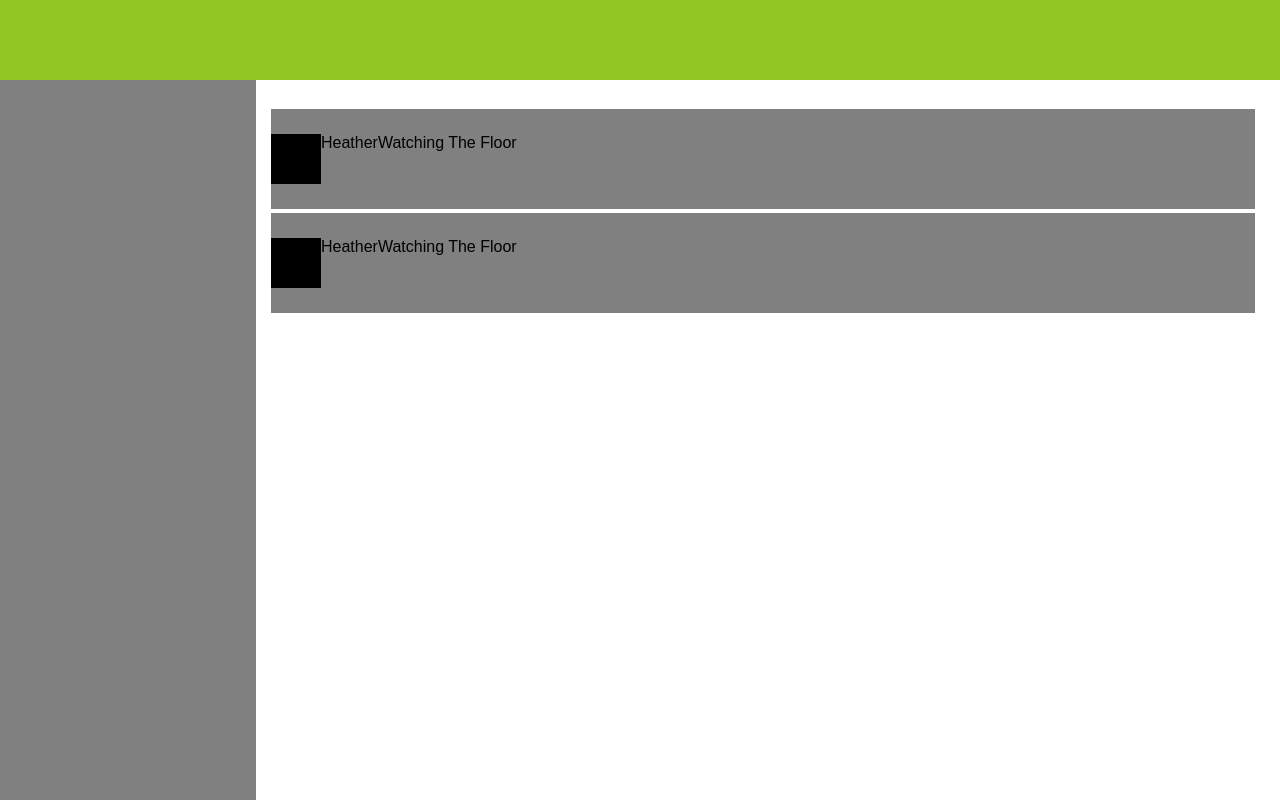
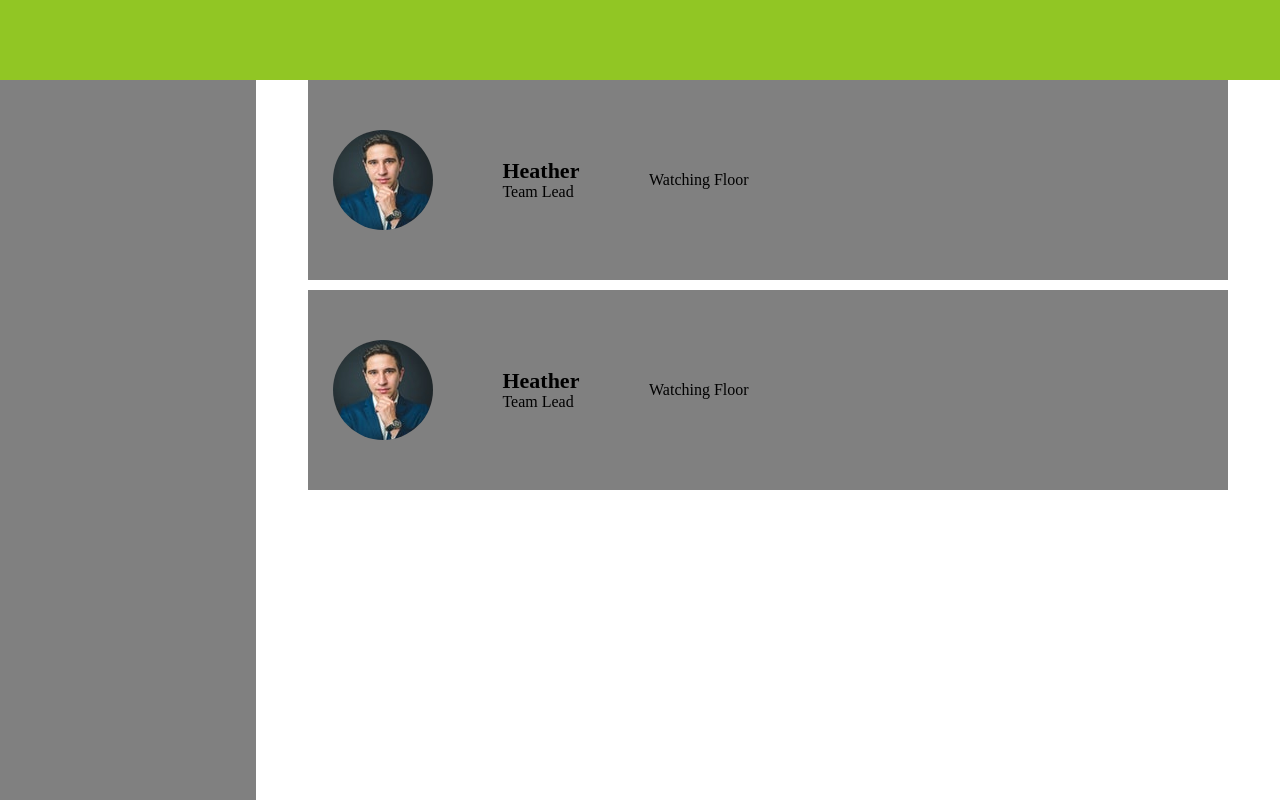
Before and after one commit to jacoblemperle/ess, a React (Create React App) app: page / in a window 1280 px wide. Built offline with nearby package versions, Linux system fonts and the light colour scheme.

Commit message:
changed stuff

```diff
--- a/src/App.js
+++ b/src/App.js
@@ -9,11 +9,11 @@
           <nav className="header-bar"></nav>
           <div className="sidebar-nav"></div>
           <div className="main-content">
-              <div className="top-section">
+              <div className="supervisor-section">
                   <UserBar />
                   <UserBar />
               </div>
-              <div className="bottom-section">
+              <div className="help-section">
 
               </div>
           </div>
--- a/src/components/UserBar.js
+++ b/src/components/UserBar.js
@@ -1,14 +1,20 @@
 import React, { Component } from 'react';
 import '../styles/UserBar.css';
+import maleImage from '../assets/male-face.jpeg'
 
 class UserBar extends Component {
     render() {
         return (
-            <div className="main-section">
-                <div className="section-content">
-                    <div className="avatar">Hello</div>
-                    <div className="role">Heather</div>
-                    <div className="status-code">Watching The Floor</div>
+            <div className="userhelp-bar">
+                <div className="userImg">
+                    <img className="uImg" src={maleImage} alt=""/>
+                </div>
+                <div className="userName">
+                    <p className="uName">Heather</p>
+                    <p className="uRole">Team Lead</p>
+                </div>
+                <div className="userStatus">
+                    <p className="uStatus">Watching Floor</p>
                 </div>
             </div>
         );
--- a/src/index.css
+++ b/src/index.css
@@ -1,5 +1,447 @@
+/*! normalize.css v7.0.0 | MIT License | github.com/necolas/normalize.css */
+
+/* Document
+   ========================================================================== */
+
+/**
+ * 1. Correct the line height in all browsers.
+ * 2. Prevent adjustments of font size after orientation changes in
+ *    IE on Windows Phone and in iOS.
+ */
+
+html {
+  line-height: 1.15; /* 1 */
+  -ms-text-size-adjust: 100%; /* 2 */
+  -webkit-text-size-adjust: 100%; /* 2 */
+}
+
+/* Sections
+   ========================================================================== */
+
+/**
+ * Remove the margin in all browsers (opinionated).
+ */
+
 body {
   margin: 0;
+}
+
+/**
+ * Add the correct display in IE 9-.
+ */
+
+article,
+aside,
+footer,
+header,
+nav,
+section {
+  display: block;
+}
+
+/**
+ * Correct the font size and margin on `h1` elements within `section` and
+ * `article` contexts in Chrome, Firefox, and Safari.
+ */
+
+h1 {
+  font-size: 2em;
+  margin: 0.67em 0;
+}
+
+/* Grouping content
+   ========================================================================== */
+
+/**
+ * Add the correct display in IE 9-.
+ * 1. Add the correct display in IE.
+ */
+
+figcaption,
+figure,
+main { /* 1 */
+  display: block;
+}
+
+/**
+ * Add the correct margin in IE 8.
+ */
+
+figure {
+  margin: 1em 40px;
+}
+
+/**
+ * 1. Add the correct box sizing in Firefox.
+ * 2. Show the overflow in Edge and IE.
+ */
+
+hr {
+  box-sizing: content-box; /* 1 */
+  height: 0; /* 1 */
+  overflow: visible; /* 2 */
+}
+
+/**
+ * 1. Correct the inheritance and scaling of font size in all browsers.
+ * 2. Correct the odd `em` font sizing in all browsers.
+ */
+
+pre {
+  font-family: monospace, monospace; /* 1 */
+  font-size: 1em; /* 2 */
+}
+
+/* Text-level semantics
+   ========================================================================== */
+
+/**
+ * 1. Remove the gray background on active links in IE 10.
+ * 2. Remove gaps in links underline in iOS 8+ and Safari 8+.
+ */
+
+a {
+  background-color: transparent; /* 1 */
+  -webkit-text-decoration-skip: objects; /* 2 */
+}
+
+/**
+ * 1. Remove the bottom border in Chrome 57- and Firefox 39-.
+ * 2. Add the correct text decoration in Chrome, Edge, IE, Opera, and Safari.
+ */
+
+abbr[title] {
+  border-bottom: none; /* 1 */
+  text-decoration: underline; /* 2 */
+  text-decoration: underline dotted; /* 2 */
+}
+
+/**
+ * Prevent the duplicate application of `bolder` by the next rule in Safari 6.
+ */
+
+b,
+strong {
+  font-weight: inherit;
+}
+
+/**
+ * Add the correct font weight in Chrome, Edge, and Safari.
+ */
+
+b,
+strong {
+  font-weight: bolder;
+}
+
+/**
+ * 1. Correct the inheritance and scaling of font size in all browsers.
+ * 2. Correct the odd `em` font sizing in all browsers.
+ */
+
+code,
+kbd,
+samp {
+  font-family: monospace, monospace; /* 1 */
+  font-size: 1em; /* 2 */
+}
+
+/**
+ * Add the correct font style in Android 4.3-.
+ */
+
+dfn {
+  font-style: italic;
+}
+
+/**
+ * Add the correct background and color in IE 9-.
+ */
+
+mark {
+  background-color: #ff0;
+  color: #000;
+}
+
+/**
+ * Add the correct font size in all browsers.
+ */
+
+small {
+  font-size: 80%;
+}
+
+/**
+ * Prevent `sub` and `sup` elements from affecting the line height in
+ * all browsers.
+ */
+
+sub,
+sup {
+  font-size: 75%;
+  line-height: 0;
+  position: relative;
+  vertical-align: baseline;
+}
+
+sub {
+  bottom: -0.25em;
+}
+
+sup {
+  top: -0.5em;
+}
+
+/* Embedded content
+   ========================================================================== */
+
+/**
+ * Add the correct display in IE 9-.
+ */
+
+audio,
+video {
+  display: inline-block;
+}
+
+/**
+ * Add the correct display in iOS 4-7.
+ */
+
+audio:not([controls]) {
+  display: none;
+  height: 0;
+}
+
+/**
+ * Remove the border on images inside links in IE 10-.
+ */
+
+img {
+  border-style: none;
+}
+
+/**
+ * Hide the overflow in IE.
+ */
+
+svg:not(:root) {
+  overflow: hidden;
+}
+
+/* Forms
+   ========================================================================== */
+
+/**
+ * 1. Change the font styles in all browsers (opinionated).
+ * 2. Remove the margin in Firefox and Safari.
+ */
+
+button,
+input,
+optgroup,
+select,
+textarea {
+  font-family: sans-serif; /* 1 */
+  font-size: 100%; /* 1 */
+  line-height: 1.15; /* 1 */
+  margin: 0; /* 2 */
+}
+
+/**
+ * Show the overflow in IE.
+ * 1. Show the overflow in Edge.
+ */
+
+button,
+input { /* 1 */
+  overflow: visible;
+}
+
+/**
+ * Remove the inheritance of text transform in Edge, Firefox, and IE.
+ * 1. Remove the inheritance of text transform in Firefox.
+ */
+
+button,
+select { /* 1 */
+  text-transform: none;
+}
+
+/**
+ * 1. Prevent a WebKit bug where (2) destroys native `audio` and `video`
+ *    controls in Android 4.
+ * 2. Correct the inability to style clickable types in iOS and Safari.
+ */
+
+button,
+html [type="button"], /* 1 */
+[type="reset"],
+[type="submit"] {
+  -webkit-appearance: button; /* 2 */
+}
+
+/**
+ * Remove the inner border and padding in Firefox.
+ */
+
+button::-moz-focus-inner,
+[type="button"]::-moz-focus-inner,
+[type="reset"]::-moz-focus-inner,
+[type="submit"]::-moz-focus-inner {
+  border-style: none;
   padding: 0;
-  font-family: sans-serif;
 }
+
+/**
+ * Restore the focus styles unset by the previous rule.
+ */
+
+button:-moz-focusring,
+[type="button"]:-moz-focusring,
+[type="reset"]:-moz-focusring,
+[type="submit"]:-moz-focusring {
+  outline: 1px dotted ButtonText;
+}
+
+/**
+ * Correct the padding in Firefox.
+ */
+
+fieldset {
+  padding: 0.35em 0.75em 0.625em;
+}
+
+/**
+ * 1. Correct the text wrapping in Edge and IE.
+ * 2. Correct the color inheritance from `fieldset` elements in IE.
+ * 3. Remove the padding so developers are not caught out when they zero out
+ *    `fieldset` elements in all browsers.
+ */
+
+legend {
+  box-sizing: border-box; /* 1 */
+  color: inherit; /* 2 */
+  display: table; /* 1 */
+  max-width: 100%; /* 1 */
+  padding: 0; /* 3 */
+  white-space: normal; /* 1 */
+}
+
+/**
+ * 1. Add the correct display in IE 9-.
+ * 2. Add the correct vertical alignment in Chrome, Firefox, and Opera.
+ */
+
+progress {
+  display: inline-block; /* 1 */
+  vertical-align: baseline; /* 2 */
+}
+
+/**
+ * Remove the default vertical scrollbar in IE.
+ */
+
+textarea {
+  overflow: auto;
+}
+
+/**
+ * 1. Add the correct box sizing in IE 10-.
+ * 2. Remove the padding in IE 10-.
+ */
+
+[type="checkbox"],
+[type="radio"] {
+  box-sizing: border-box; /* 1 */
+  padding: 0; /* 2 */
+}
+
+/**
+ * Correct the cursor style of increment and decrement buttons in Chrome.
+ */
+
+[type="number"]::-webkit-inner-spin-button,
+[type="number"]::-webkit-outer-spin-button {
+  height: auto;
+}
+
+/**
+ * 1. Correct the odd appearance in Chrome and Safari.
+ * 2. Correct the outline style in Safari.
+ */
+
+[type="search"] {
+  -webkit-appearance: textfield; /* 1 */
+  outline-offset: -2px; /* 2 */
+}
+
+/**
+ * Remove the inner padding and cancel buttons in Chrome and Safari on macOS.
+ */
+
+[type="search"]::-webkit-search-cancel-button,
+[type="search"]::-webkit-search-decoration {
+  -webkit-appearance: none;
+}
+
+/**
+ * 1. Correct the inability to style clickable types in iOS and Safari.
+ * 2. Change font properties to `inherit` in Safari.
+ */
+
+::-webkit-file-upload-button {
+  -webkit-appearance: button; /* 1 */
+  font: inherit; /* 2 */
+}
+
+/* Interactive
+   ========================================================================== */
+
+/*
+ * Add the correct display in IE 9-.
+ * 1. Add the correct display in Edge, IE, and Firefox.
+ */
+
+details, /* 1 */
+menu {
+  display: block;
+}
+
+/*
+ * Add the correct display in all browsers.
+ */
+
+summary {
+  display: list-item;
+}
+
+/* Scripting
+   ========================================================================== */
+
+/**
+ * Add the correct display in IE 9-.
+ */
+
+canvas {
+  display: inline-block;
+}
+
+/**
+ * Add the correct display in IE.
+ */
+
+template {
+  display: none;
+}
+
+/* Hidden
+   ========================================================================== */
+
+/**
+ * Add the correct display in IE 10-.
+ */
+
+[hidden] {
+  display: none;
+}
--- a/src/styles/App.css
+++ b/src/styles/App.css
@@ -21,11 +21,13 @@
     background-color: gray;
 }
 
-.main-section {
+.main-content {
     margin-left: 20%;
-    width: 80%;
 }
 
-.top-section {
-    padding: 25px;
+.supervisor-section {
+    width: 100%;
+    display: flex;
+    align-items: center;
+    flex-direction: column;
 }
--- a/src/styles/UserBar.css
+++ b/src/styles/UserBar.css
@@ -1,24 +1,36 @@
-.main-section {
-    margin-top: 4px;
-    height: 100px;
-    width: 80%;
+.userhelp-bar {
+    width: 85%;
+    height: 150px;
     background-color: gray;
+    padding: 25px;
     display: flex;
     align-items: center;
+    margin-bottom: 10px;
 }
 
-.section-content {
-    display: flex;
-    flex-direction: row;
-    align-content: center;
+.userImg {
+    margin-right: 8%;
+    height: 100px;
+}
+.uImg {
+    border-radius: 50%;
 }
 
-.avatar {
-    height: 50px;
-    width: 50px;
-    background-color: black;
+.userName {
+    display: flex;
+    flex-direction: column;
+    justify-content: center;
+    margin-right: 8%;
+    height: 100px;
+}
+.uName {
+    font-weight: bold;
+    font-size: 22px;
+}
+.uRole {
+    font-weight: 200;
 }
 
-.role{
-    text-align: center;
+.userStatus {
+
 }
```
Also changed, not shown: src/assets/male-face.jpeg (added).
